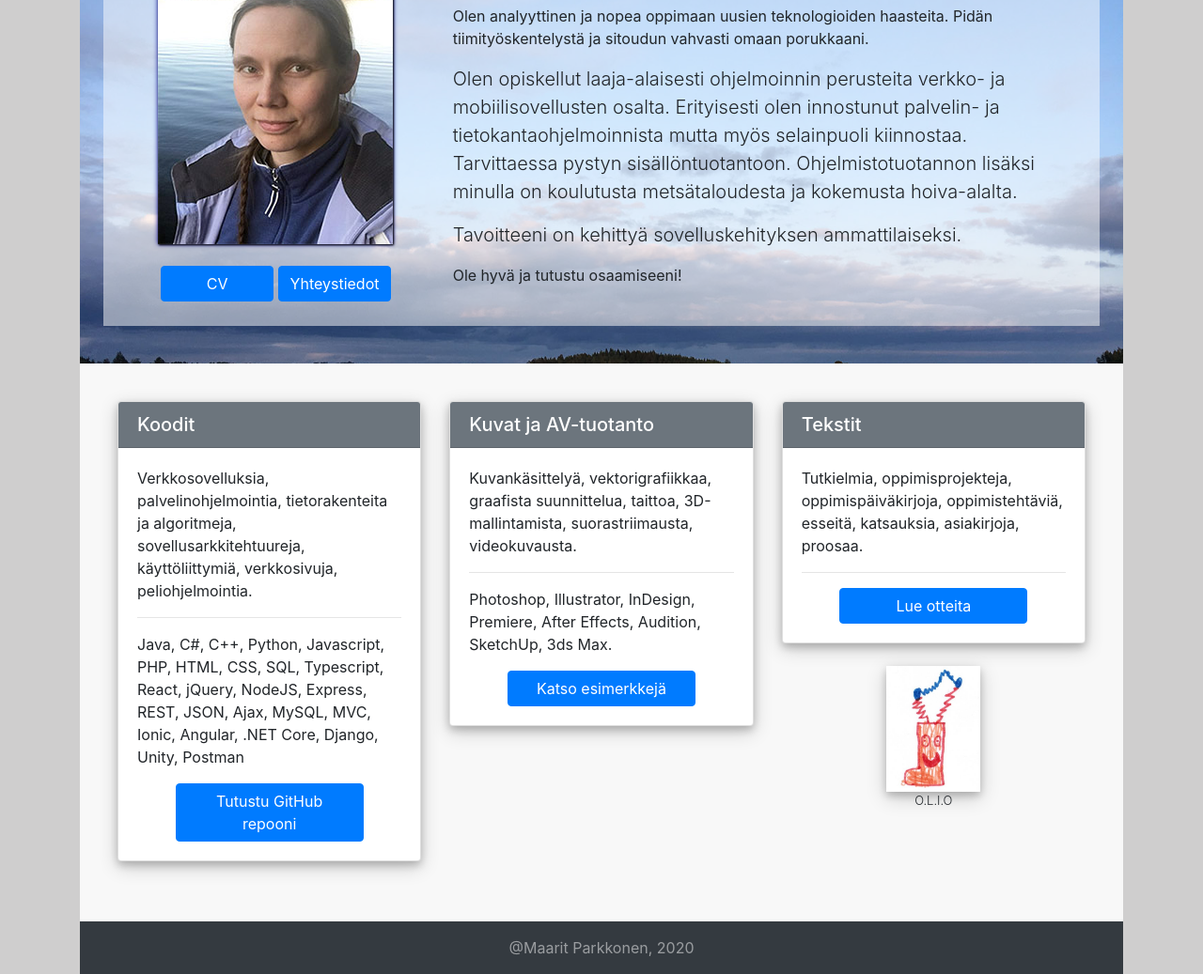
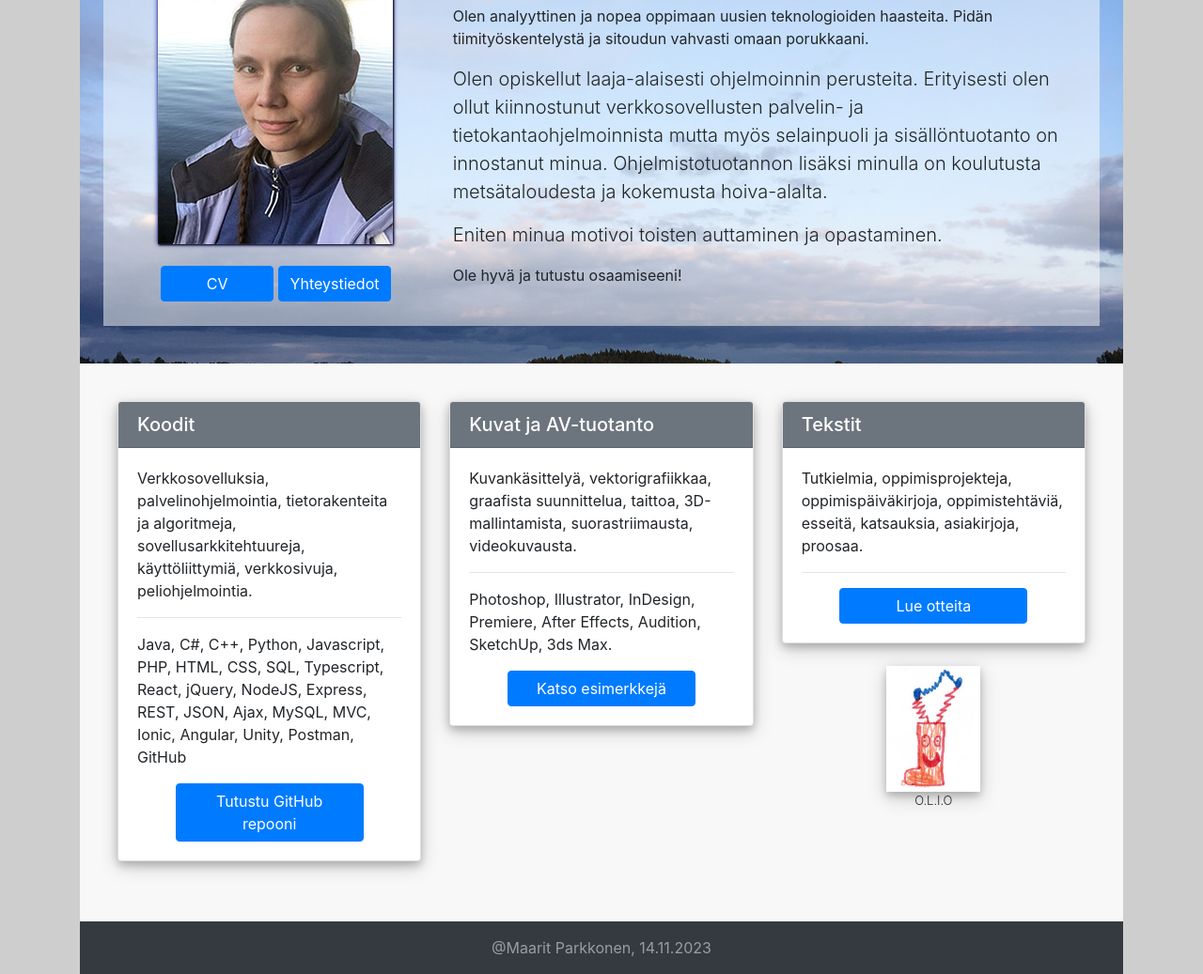
Before and after one commit to annemaarit/annemaarit.github.io, a plain HTML site: page index.html in a window 1280 px wide. Shown: the part 160-1197 px from the top of the page at 94% size. Drawn offline with nearby package versions, Linux system fonts and the light colour scheme.

Commit message:
Update index.html texts
Muutettu kuvailutekstiä

```diff
--- a/index.html
+++ b/index.html
@@ -91,13 +91,12 @@
                 omaan porukkaani.
               </p>
               <p class="lead">
-                Olen opiskellut laaja-alaisesti ohjelmoinnin perusteita verkko- ja mobiilisovellusten osalta. Erityisesti olen innostunut palvelin- ja
-                tietokantaohjelmoinnista mutta myös selainpuoli kiinnostaa. Tarvittaessa pystyn sisällöntuotantoon. Ohjelmistotuotannon
-                lisäksi minulla on koulutusta metsätaloudesta ja kokemusta hoiva-alalta.
-
+		Olen opiskellut laaja-alaisesti ohjelmoinnin perusteita. Erityisesti olen ollut kiinnostunut verkkosovellusten
+		palvelin- ja tietokantaohjelmoinnista mutta myös selainpuoli ja sisällöntuotanto on innostanut minua. Ohjelmistotuotannon lisäksi minulla on
+		koulutusta metsätaloudesta ja kokemusta hoiva-alalta.
               </p>
 
-              <p class="lead">Tavoitteeni on kehittyä sovelluskehityksen ammattilaiseksi.</p>
+              <p class="lead">Eniten minua motivoi toisten auttaminen ja opastaminen.</p>
 
               <p>Ole hyvä ja tutustu osaamiseeni!</p>
             </div>
@@ -116,7 +115,7 @@
                   <hr>
                   Java, C#, C++, Python, Javascript, PHP, HTML, CSS, SQL, Typescript,
                   React, jQuery, NodeJS, Express, REST, JSON, Ajax, MySQL, MVC,
-                  Ionic, Angular, .NET Core, Django, Unity, Postman
+                  Ionic, Angular, Unity, Postman, GitHub
                   </p>
                 <a href="https://github.com/annemaarit" target="_blank" class="btn btn-primary nappi center">Tutustu GitHub repooni</a>
               </div>
@@ -154,7 +153,7 @@
       </div>
       <nav class="navbar navbar-dark bg-dark">
         <span class="navbar-text center">
-          @Maarit Parkkonen, 2020
+          @Maarit Parkkonen, 14.11.2023
         </span>
       </nav>
 
```
